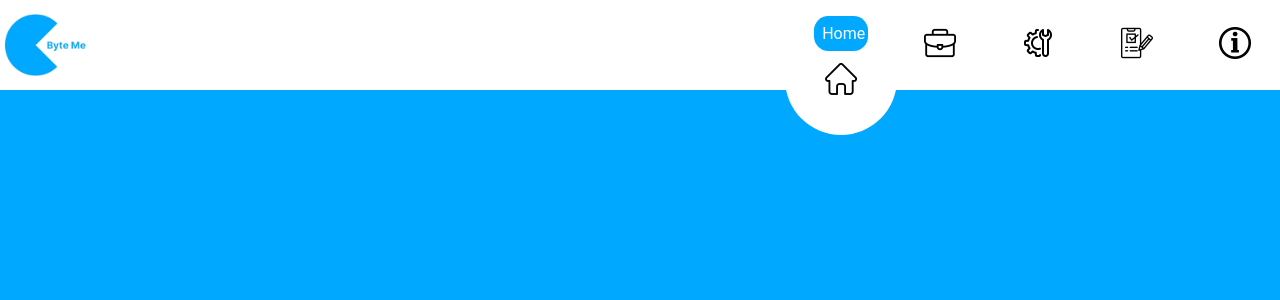
After one commit to Showwaiyan/jobs-adv-website, a PHP site: page /navbar.html in a window 1280 px wide. The commit adds this page. Shown: the top 300 px of the page. Run offline with PHP 8.4, Linux system fonts and the light colour scheme.

Commit message:
Finished navbar basic visual design

```diff
--- /dev/null
+++ b/navbar.html
@@ -0,0 +1,53 @@
+<!DOCTYPE html>
+<html lang="en">
+  <head>
+    <meta charset="UTF-8" />
+    <meta name="viewport" content="width=device-width, initial-scale=1.0" />
+    <title>Testing Navbar</title>
+    <link rel="stylesheet" href="/styles/style.css" />
+  </head>
+  <body>
+    <header>
+      <section class="logo">
+        <img src="styles/images/bytemelogo.png" alt="byteme-logo">
+      </section>
+      <ul>
+        <li class="active">
+          <a href="#">
+            <span class="text">Home</span>
+            <span class="icon"><img src="/styles/images/home.png" alt="home-icoin"/></span>
+          </a>
+        </li>
+
+        <li>
+          <a href="#">
+            <span class="text">Jobs</span>
+            <span class="icon"><img src="/styles/images/jobs.png" alt="job-icon"/></span>
+          </a>
+        </li>
+
+        <li>
+          <a href="">
+            <span class="text">Enhe</span>
+            <span class="icon"><img src="/styles/images/enhencements.png" alt="enhencements-icon"/></span>
+          </a>
+        </li>
+
+        <li>
+          <a href="#">
+            <span class="text">Apply</span>
+            <span class="icon"><img src="styles/images/apply.png" alt="apply-icon"/></span>
+          </a>
+        </li>
+
+        <li>
+          <a href="#">
+            <span class="text">About</span>
+            <span class="icon"><img src="/styles/images/aboutus.png" alt="aboutus-icon"/></span>
+          </a>
+        </li>
+      </ul>
+
+    </header>
+  </body>
+</html>
--- a/styles/style.css
+++ b/styles/style.css
@@ -18,3 +18,107 @@
   --poppins-font: "Poppins", sans-serif;
   --inter-font: "Inter", sans-serif;
 }
+
+body {
+  background-color: var(--main-color);
+}
+
+/* NavBar Css */
+
+/* layout */
+header {
+  display: flex;
+  align-items: center;
+  justify-content: space-between;
+  width: 100%;
+}
+header section.logo {
+  width: 128px;
+  height: 90px;
+}
+header section img {
+  width: auto;
+  height: 100%;
+}
+header ul {
+  display: flex;
+  justify-content: flex-end;
+  gap: 1%;
+
+  width: 70%;
+}
+header ul li {
+  display: flex;
+  justify-content: center;
+  width: 10%;
+}
+header ul li a{
+  display: flex;
+  flex-direction: column;
+  align-items: center;
+
+  position: relative;
+
+  width: 100%;
+}
+header ul li a .text {
+  width: 60%;
+
+  position: absolute;
+  /* top: -30%; */
+}
+header ul li a span.icon img {
+  width: 32px;
+}
+header ul li.active a span.text {
+  top: -30%;
+}
+header ul li.active a span.icon {
+  display: flex;
+  justify-content: center;
+
+  position: absolute;
+  bottom: -200%;
+}
+
+/* typography */
+html {
+  font-size: 16px;
+}
+
+header ul li a .text{
+  font-family: var(--roboto-font);
+  text-decoration: none;
+  text-align: center;
+  opacity: 0;
+}
+header ul li.active a .text{
+  opacity: 1;
+  z-index: 2;
+}
+
+/* style */
+header {
+  background-color: white;
+}
+header ul {
+  list-style-type: none;
+}
+header ul li {
+  cursor: pointer;
+}
+header ul li.active a span.icon {
+  padding: 2.5rem;
+  background-color: white;
+  border-radius: 100%;
+}
+header ul li a .text {
+  color: white;
+  padding: 0.5rem;
+  background-color: var(--main-color);
+  border-radius: 0.9rem;
+}
+
+header ul li:not(.active):hover a .text {
+  opacity: 1;
+}
```
Also changed, not shown: styles/images/aboutus.png (added), styles/images/apply.png (added), styles/images/enhencements.png (added), styles/images/home.png (added), styles/images/jobs.png (added).
